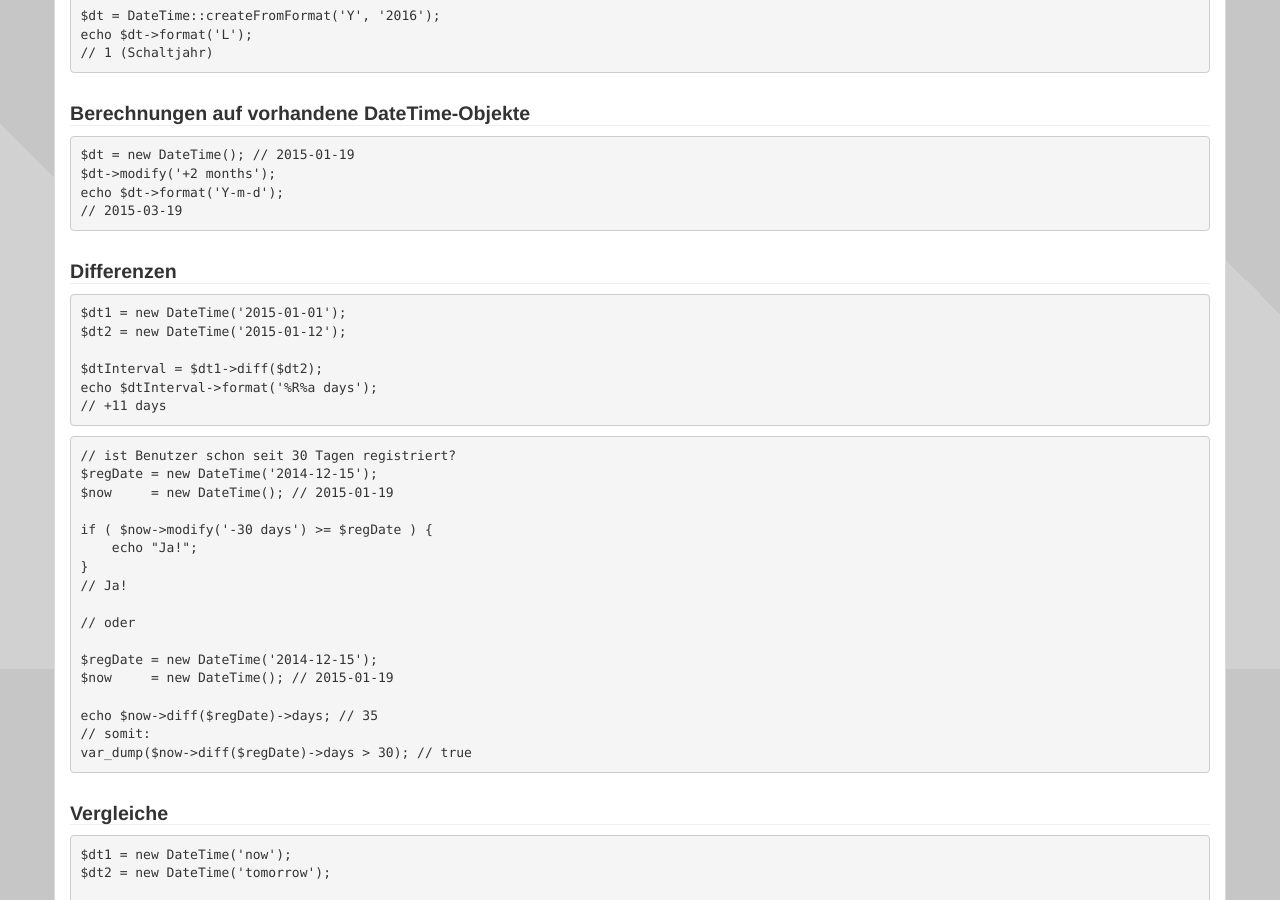
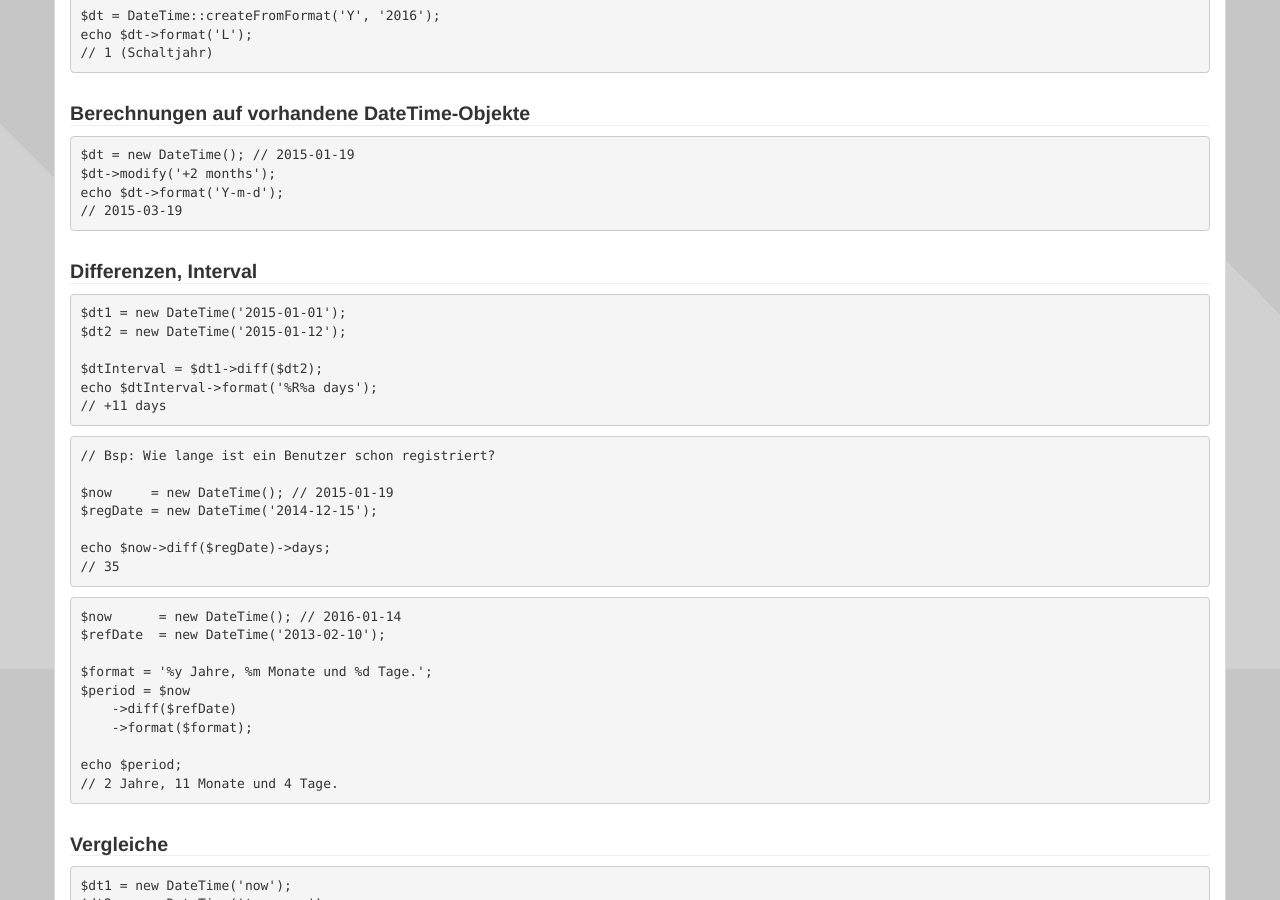
Before and after one commit to php-de/php-de.github.io, a Jekyll site: the page built from implement-approach/04_datetime.md, in a window 1280 px wide and 900 px high, scrolled down 2031 px. Built offline with Jekyll 4.4.1, drawn with Linux system fonts in a browser that asks for light colours; nearby versions of some CDN libraries.

Commit message:
bsp interval ergänzt

```diff
--- a/implement-approach/04_datetime.md
+++ b/implement-approach/04_datetime.md
@@ -185,7 +185,7 @@ echo $dt->format('Y-m-d');
 ~~~
 
 
-### [Differenzen](#differenzen)
+### [Differenzen, Interval](#differenzen)
 {: #differenzen}
 
 
@@ -199,23 +199,26 @@ echo $dtInterval->format('%R%a days');
 ~~~
 
 ~~~ php
-// ist Benutzer schon seit 30 Tagen registriert?
+// Bsp: Wie lange ist ein Benutzer schon registriert?
+
+$now     = new DateTime(); // 2015-01-19
 $regDate = new DateTime('2014-12-15');
-$now     = new DateTime(); // 2015-01-19
 
-if ( $now->modify('-30 days') >= $regDate ) {
-    echo "Ja!";
-}
-// Ja!
+echo $now->diff($regDate)->days;
+// 35
+~~~
 
-// oder
+~~~ php
+$now      = new DateTime(); // 2016-01-14
+$refDate  = new DateTime('2013-02-10');
 
-$regDate = new DateTime('2014-12-15');
-$now     = new DateTime(); // 2015-01-19
+$format = '%y Jahre, %m Monate und %d Tage.';
+$period = $now
+    ->diff($refDate)
+    ->format($format);
 
-echo $now->diff($regDate)->days; // 35
-// somit:
-var_dump($now->diff($regDate)->days > 30); // true
+echo $period;
+// 2 Jahre, 11 Monate und 4 Tage.
 ~~~
 
 
```
